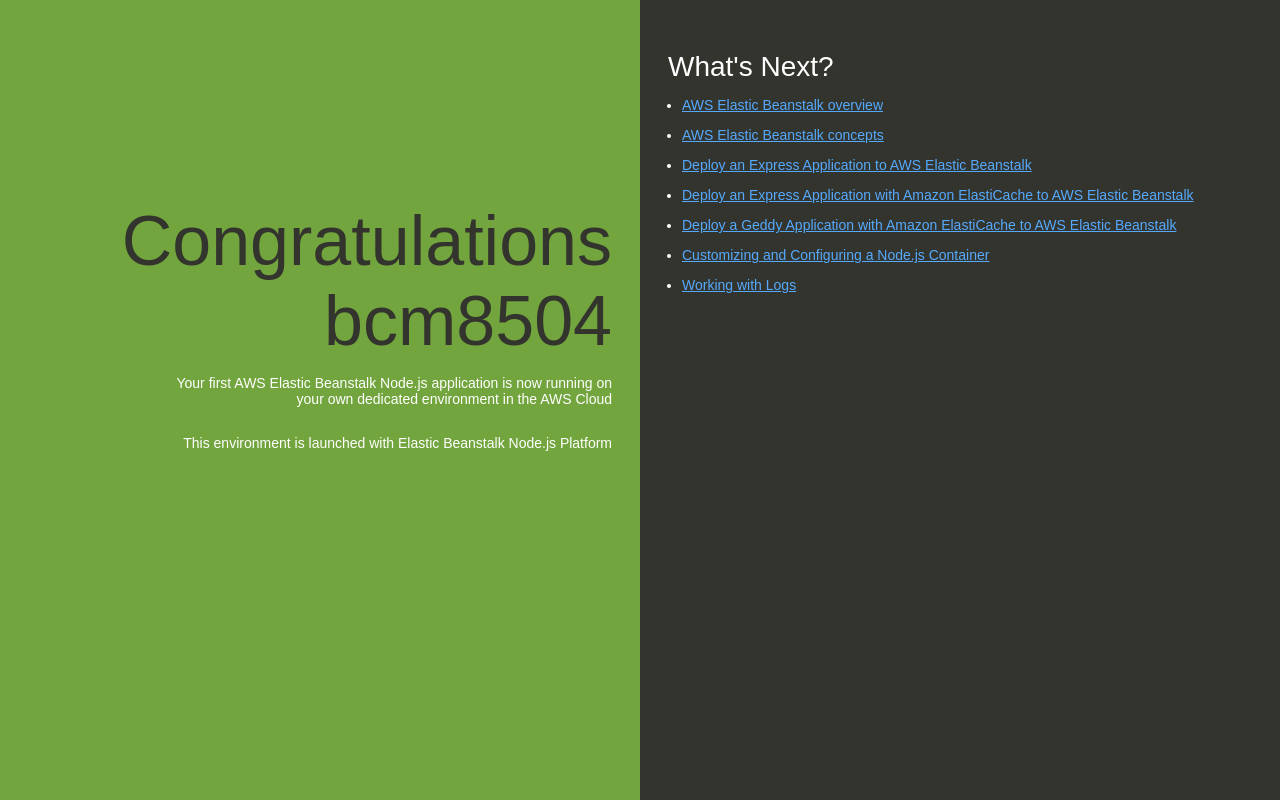
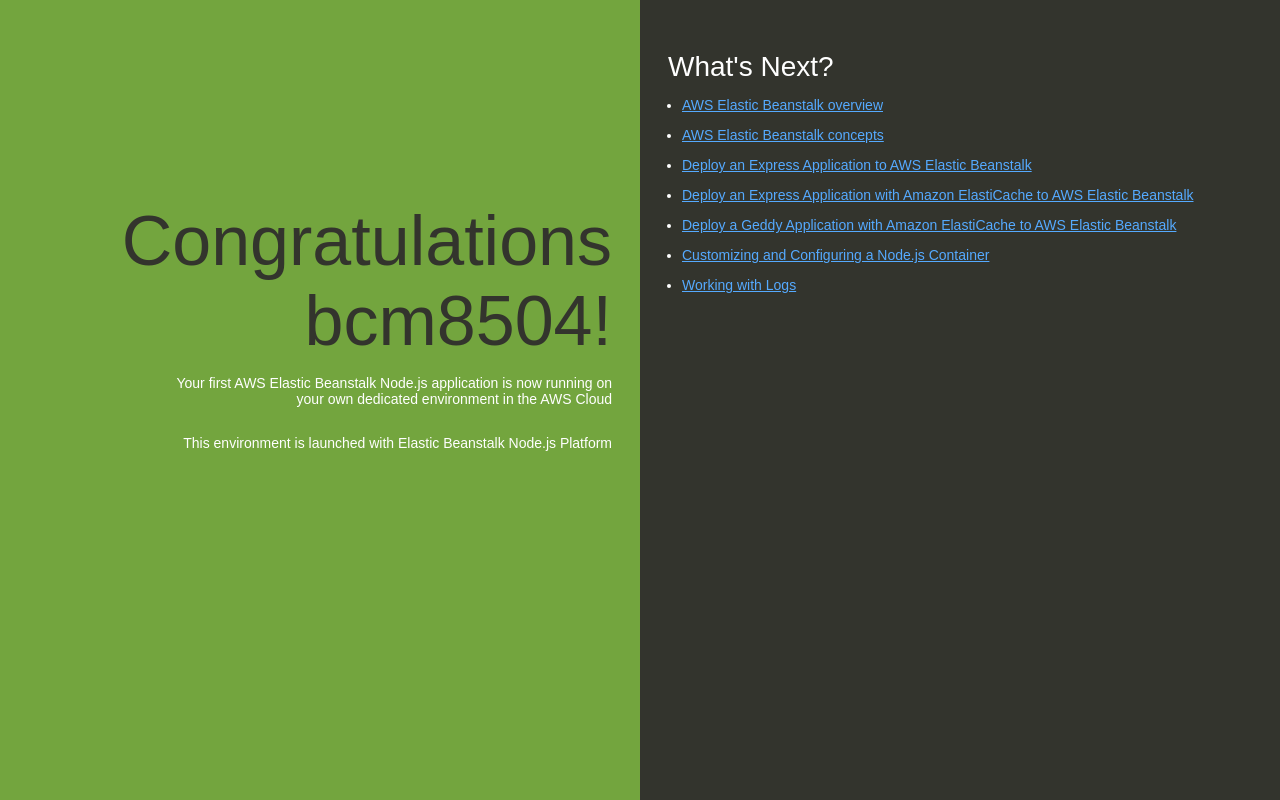
Before and after one commit to brandonmontijo/bcm8504-test-node-app, a website: page index.html in a window 1280 px wide. Drawn offline with Linux system fonts and the light colour scheme.

Commit message:
Update index.html

```diff
--- a/index.html
+++ b/index.html
@@ -74,7 +74,7 @@
   </head>
   <body>
     <div class="textColumn">
-      <h1>Congratulations bcm8504</h1>
+      <h1>Congratulations bcm8504!</h1>
       <p>Your first AWS Elastic Beanstalk Node.js application is now running on your own dedicated environment in the AWS Cloud</p>
       <p>This environment is launched with Elastic Beanstalk Node.js Platform</p>
     </div>
```
